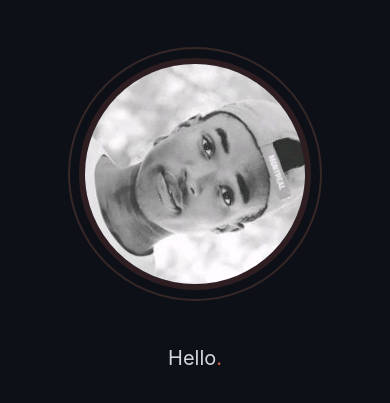
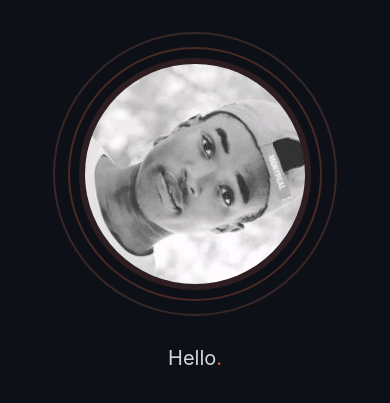
Before and after one commit to Methusela11/portifolio, a Django app: page / in a window 390 px wide. Shown: the part 73-476 px from the top of the page. Run offline with Django 5.2, Linux system fonts and the light colour scheme.

Commit message:
rings css

```diff
--- a/main/static/main/css/style.css
+++ b/main/static/main/css/style.css
@@ -485,13 +485,13 @@ a {
 }
 
 .ring1 {
-  width: 200px;
-  height: 200px;
+  width: 250px;
+  height: 250px;
 }
 
 .ring2 {
-  width: 250px;
-  height: 250px;
+  width: 280px;
+  height: 280px;
   border-color: var(--accent-2);
   opacity: 0.18;
 }
```
